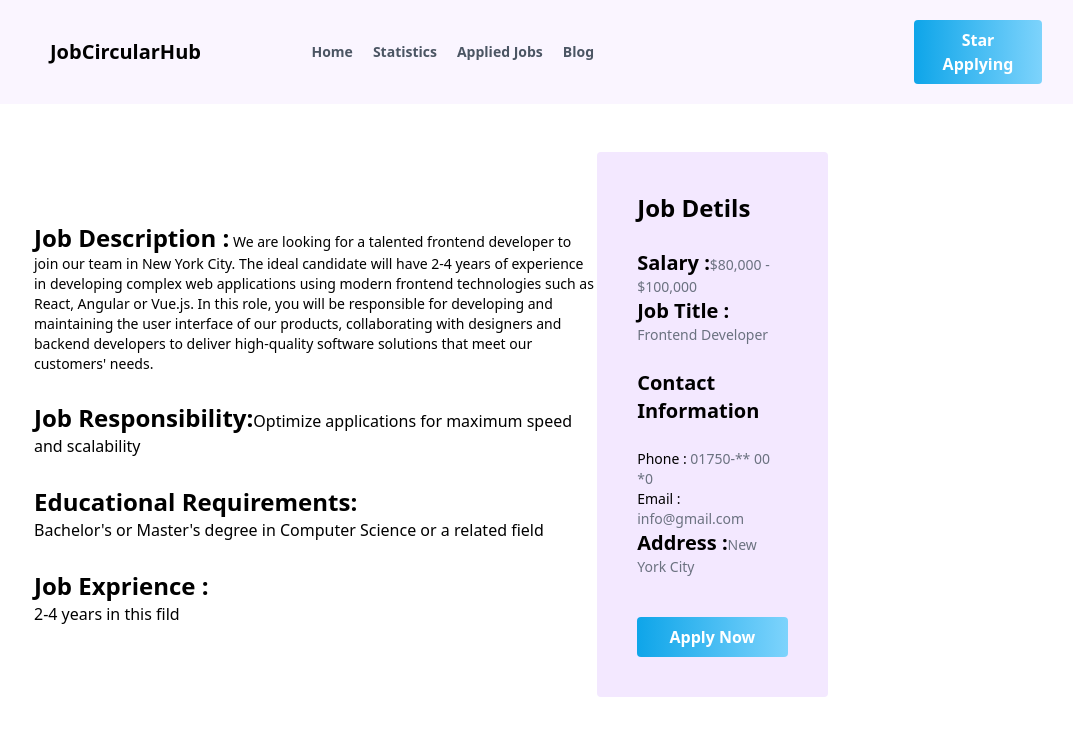
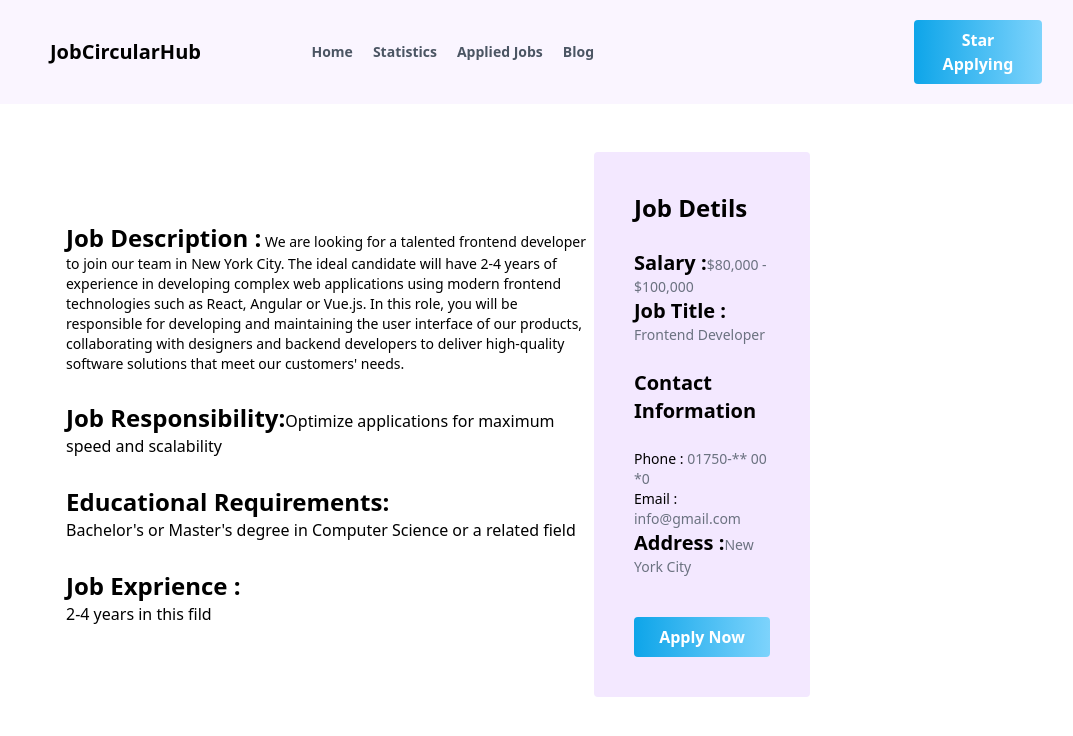
Before and after one commit to programmerasif/Job-hub, a React (Vite) app: page /jobDetils/1 in a window 1280 px wide. Shown: the top 736 px of the page, without its empty margins (94-1167 px from the left). Built offline with nearby package versions, Linux system fonts and the light colour scheme.

Commit message:
see all jobs done

```diff
--- a/public/jobcirculer.json
+++ b/public/jobcirculer.json
@@ -7,7 +7,8 @@
       "location": "New York City",
       "salary": "$80,000 - $100,000",
       "applyBy": "May 1, 2023",
-      "jobType": "Full-time",
+      "jobType": "Onside",
+      "jobTime": "Ful-time",
       "isRemote": false,
       "companyLogo": "https://www.google.com/images/branding/googlelogo/1x/googlelogo_color_272x92dp.png",
       "jobDescription": "We are looking for a talented frontend developer to join our team in New York City. The ideal candidate will have 2-4 years of experience in developing complex web applications using modern frontend technologies such as React, Angular or Vue.js. In this role, you will be responsible for developing and maintaining the user interface of our products, collaborating with designers and backend developers to deliver high-quality software solutions that meet our customers' needs.",
@@ -24,6 +25,7 @@
       "salary": "$100,000 - $120,000",
       "applyBy": "May 15, 2023",
       "jobType": "Remote",
+      "jobTime": "Ful-time",
       "isRemote": true,
       "companyLogo": "https://assets.nflxext.com/ffe/siteui/common/icons/nficon2016.png",
       "jobDescription": "We are looking for a talented backend developer to join our remote team. The ideal candidate will have 4-6 years of experience in developing scalable and fault-tolerant backend systems using modern technologies such as Node.js, Java or Go. In this role, you will be responsible for designing and implementing RESTful APIs, integrating with third-party services and databases, and optimizing the performance and reliability of our backend infrastructure.",
@@ -38,7 +40,8 @@
       "location": "Chicago",
       "salary": "$70,000 - $90,000",
       "applyBy": "May 30, 2023",
-      "jobType": "Full-time",
+      "jobType": "Onside",
+      "jobTime": "Ful-time",
       "isRemote": false,
       "companyLogo": "https://www.citypng.com/public/uploads/preview/-11595979050wpppgb7y0c.png",
       "jobDescription": "We are looking for a talented UX/UI designer to join our team in Chicago. The ideal candidate will have 2-4 years of experience in designing user interfaces for web and mobile applications, using tools such as Sketch, Figma or Adobe XD. In this role, you will be responsible for creating wireframes, prototypes and high-fidelity designs that meet our users' needs and align with our brand guidelines, collaborating with product managers and developers to deliver intuitive and delightful user experiences.",
@@ -54,6 +57,7 @@
       "salary": "$90,000 - $110,000",
       "applyBy": "June 15, 2023",
       "jobType": "Remote",
+      "jobTime": "Ful-time",
       "isRemote": true,
       "companyLogo": "https://w7.pngwing.com/pngs/911/623/png-transparent-amazon-com-amazon-alexa-retail-amazon-prime-order-fulfillment-amazon-miscellaneous-company-text.png",
       "jobDescription": "We are seeking a full stack developer to join our team in Austin. The ideal candidate will have 5-7 years of experience in developing web applications using modern frontend and backend technologies such as React, Node.js, and AWS services. In this role, you will be responsible for building and maintaining scalable web applications that provide our customers with a great experience.",
@@ -68,7 +72,8 @@
         "location": "Redmond",
         "salary": "$120,000 - $140,000",
         "applyBy v": "June 30, 2023",
-        "jobType": "Full-time",
+        "jobType": "Onside",
+        "jobTime": "Ful-time",
         "companyLogo": "https://www.weehooey.com/wp-content/uploads/2022/04/Microsoft-Logo-PNG.png",
         "jobDescription": "We are seeking a talented Full Stack Developer to join our team in Redmond. The ideal candidate will have experience with JavaScript, React, Node.js, and MongoDB. You will be responsible for developing, testing, and maintaining web applications for our clients.",
         "responsibility" : "Design and build advanced applications for the Microsoft platform",
@@ -83,6 +88,7 @@
         "salary": "$100,000 - $120,000",
         "applyBy": "July 15, 2023",
         "jobType": "Remote",
+        "jobTime": "Ful-time",
         "companyLogo": "https://cdn.freebiesupply.com/logos/thumbs/2x/apple-logo.png",
         "jobDescription": "We are looking for an experienced iOS Developer to join our team in Cupertino. The ideal candidate will have experience with Swift, Objective-C, and Xcode. You will be responsible for developing, testing, and maintaining our iOS applications.",
         "responsibility" : "Design and build advanced applications for the iOS platform",
--- a/src/components/AppliedJobs/AppliedJobs.jsx
+++ b/src/components/AppliedJobs/AppliedJobs.jsx
@@ -5,6 +5,8 @@ import ShowApplyCard from '../ShowApplyCard/ShowApplyCard';
 
 const AppliedJobs = () => {
     const [allDatas,setAllData] = useState([])
+    const [singldb, setsingldb] = useState([])
+    // const[onside ,setOnside] = useState([])
     useEffect(() =>{
          const applied = getShoppingCart()
          const applyedId = Object.keys(applied)
@@ -18,13 +20,32 @@ const AppliedJobs = () => {
                 data.push(db.find( d => d.id == id))
             })
             setAllData(...allDatas,data)
+            setsingldb(...singldb,data)
          })},[])
 
-    console.log(allDatas);
+
+
+const remotjob = () =>{
+    const remotdata = allDatas.filter(d => d.jobType == 'Remote')
+    setAllData(remotdata)
+}
+const insideJob = () =>{
+    const indordata = allDatas.filter(d => d.jobType != 'Remote')
+    setAllData(indordata);
+}
+
+
+
     return (
         <div className='mt-10 mx-auto md:w-2/4'>
+            <div className='flex justify-end gap-6 mb-5'>
+            <button className='border border-gray-500 px-6 py-2 rounded' onClick={remotjob}>remot</button>
+            <button className='border border-gray-500 px-6 py-2 rounded' onClick={insideJob} >inside</button>
+        </div>
             {
-                allDatas.map(data => <ShowApplyCard data={data}/>)
+
+
+                allDatas.map(data => <ShowApplyCard data={data} key={data.id} />)
             }
         </div>
     );
--- a/src/components/Home/Home.jsx
+++ b/src/components/Home/Home.jsx
@@ -8,13 +8,21 @@ import JobCatagoriCard from '../JobCatagoriCard/JobCatagoriCard';
 
 const Home = () => {
     const jobcstogori = useLoaderData()
-
+    const [isSeeAll,setseeAll] =useState(true)
    const [data ,setData] =useState([])
    useEffect( () =>{
     fetch(`jobCatagory.json`)
     .then(res => res.json())
-     .then(data => setData(data))
+     .then(db =>  setData(db))
    },[])
+
+
+//    const seeAll =()=>{
+//     setseeAll(!isSeeAll)
+
+//   }
+//  console.log(isSeeAll);
+
 
     return (
         <div>
@@ -45,17 +53,19 @@ const Home = () => {
             </section>
 
             {/* Job circuler section */}
-            <section className='mt-40'>
+            <section className='mt-40 mb-10'>
                 <div>
                     <h5 className='text-2xl font-bold'>Job Circular</h5>
                     <p className='text-gray-500 text-sm mt-4'>Explore thousands of job opportunities with all the information you need. Its your future</p>
 
                     <div className='grid md:grid-cols-2 grid-cols-1 gap-10 mx-auto md:w-3/5 mt-6'>
                         {
-                            jobcstogori && jobcstogori.map(jData => <JobCatagoriCard  key={jData.id} jData={jData} />)
+                           isSeeAll==true? jobcstogori.slice(0,4).map(jData => <JobCatagoriCard  key={jData.id} jData={jData} />): jobcstogori.map(jData => <JobCatagoriCard  key={jData.id} jData={jData} />)
                         }
                     </div>
-                    <div><button className='btn-primary'>See All Jobs</button></div>
+                    <div className='mt-10'>
+                        <button className={`btn-primary ${!isSeeAll && 'hidden'}`} onClick={() =>setseeAll(!isSeeAll)}>See All Jobs</button>
+                    </div>
                 </div>
             </section>
 
--- a/src/components/JobCatagoriCard/JobCatagoriCard.jsx
+++ b/src/components/JobCatagoriCard/JobCatagoriCard.jsx
@@ -3,7 +3,7 @@ import { Link } from 'react-router-dom';
 
 const JobCatagoriCard = ({jData}) => {
 
-    const {companyLogo,company,position,jobType,location,salary,id} = jData
+    const {companyLogo,company,position,jobType,jobTime,location,salary,id} = jData
     return (
         <div className='flex justify-start items-center bg-gray-100 p-8 rounded '>
             <div className='text-start'>
@@ -11,8 +11,13 @@ const JobCatagoriCard = ({jData}) => {
             <p className='text-2xl font-semibold text-gray-600 mb-2'>{position}</p>
             <p className='text-sm font-semibold text-gray-500 mb-3'>{company}</p>
 
+            <div className='flex gap-5'>
             <div className='border border-sky-500 w-20 flex justify-center items-center rounded bg-purple-50 mb-3'>
             <p >{jobType}</p>
+            </div>
+            <div className='border border-sky-500 w-20 flex justify-center items-center rounded bg-purple-50 mb-3'>
+            <p >{jobTime}</p>
+            </div>
             </div>
             <div className='flex items-center justify-between gap-8 mb-3 text-sm font-semibold text-gray-400'>
                 <p>location : {location}</p>
--- a/src/components/JobDetils/JobDetils.jsx
+++ b/src/components/JobDetils/JobDetils.jsx
@@ -22,15 +22,15 @@ const JobDetils = () => {
 
    const {jobDescription,responsibility,education,experience,salary,position} = singleData
     return (
-        <div className='flex justify-center items-center w-4/5 mx-auto h-[80vh]'>
-            <div className='md:w-[55%] text-start'>
+        <div className='sm:flex-row md:flex justify-center items-center md:w-4/5 sm:w-screen p-8 mx-auto h-[80vh]'>
+            <div className='md:w-[55%] sm:w-[100] text-start md:mb-0 sm:mb-10'>
                 <h3 className='mb-7 text-sm'><span className='text-2xl font-bold'>Job Description :</span> {jobDescription}</h3>
                 <h3 className='mb-7'> <span className='text-2xl font-bold '>Job Responsibility:</span>{responsibility}</h3>
                 <h3 className='mb-7'><span className='text-2xl font-bold'>Educational Requirements:</span> <br />{education}</h3>
                 <p>  <span className='text-2xl font-bold'>Job Exprience :</span><br />{experience}</p>
             </div>
-            <div className='md:w-[45%] text-start  '>
-                <div className='flex flex-col justify-center items-start rounded bg-purple-100 w-1/2 p-10'>
+            <div className='md:w-[45%] sm:w-[100] text-start  '>
+                <div className='flex flex-col justify-center items-start rounded bg-purple-100 md:w-1/2 sm:w-screen p-10'>
                     <h3 className='text-2xl font-bold'>Job Detils</h3>
                     <hr className='text-2xl font-bold'/>
                     <br />
--- a/src/components/ShowApplyCard/ShowApplyCard.jsx
+++ b/src/components/ShowApplyCard/ShowApplyCard.jsx
@@ -3,9 +3,12 @@ import { MapPinIcon,CurrencyDollarIcon } from '@heroicons/react/24/solid'
 import { Link } from 'react-router-dom';
 
 const ShowApplyCard = ({data}) => {
-    console.log(data);
+
     const {companyLogo,position,company,jobType,location,salary,id} = data
     return (
+        <>
+
+
         <div className='flex justify-between items-center bg-gray-50 mb-5 p-10 rounded border border-gray-200'>
             <div className='flex justify-center items-center mx-auto md:w-3/4  gap-10'>
                 <div><img src={companyLogo} alt="" className='w-20 h-20'/></div>
@@ -24,6 +27,7 @@ const ShowApplyCard = ({data}) => {
                 <button className='btn-primary'><Link to={`/jobDetils/${id}`}>View Details</Link></button>
             </div>
         </div>
+        </>
     );
 };
 
```
Also changed, not shown: 1 other file (tests, documents, lock files or other folders).
